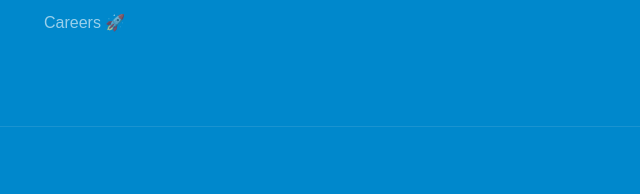
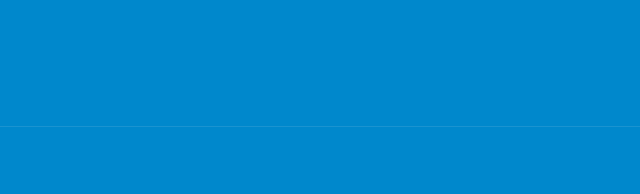
Before and after one commit to trnsltn/translatron-landing, a plain HTML site: page index.html in a window 1280 px wide. Shown: the part 5946-6140 px from the top of the page, 315-955 px from the left. Drawn offline with nearby package versions, Linux system fonts and the light colour scheme; a web font is replaced by a local one.

Commit message:
Update index.html

```diff
--- a/index.html
+++ b/index.html
@@ -517,7 +517,7 @@
                       <li class="footer-link"><a href="#" target="_blank" class="nav-link-text">About</a></li>
                       <li class="footer-link"><a href="#faq" target="_blank" class="nav-link-text">FAQ</a></li>
                       <li class="footer-link"><a href="/blog.html" class="nav-link-text">Blog</a></li>
-                      <li class="footer-link"><a href="#" target="_blank" class="nav-link-text">Careers 🚀</a></li>
+                      <!-- <li class="footer-link"><a href="#" target="_blank" class="nav-link-text">Careers 🚀</a></li> -->
                   </ul>
               </div>
               <div class="footer-column">
```
